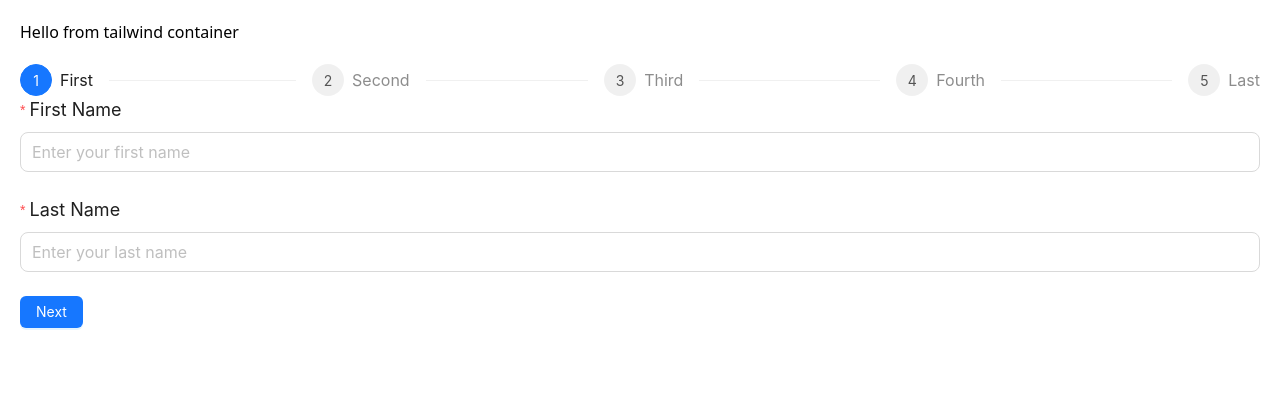
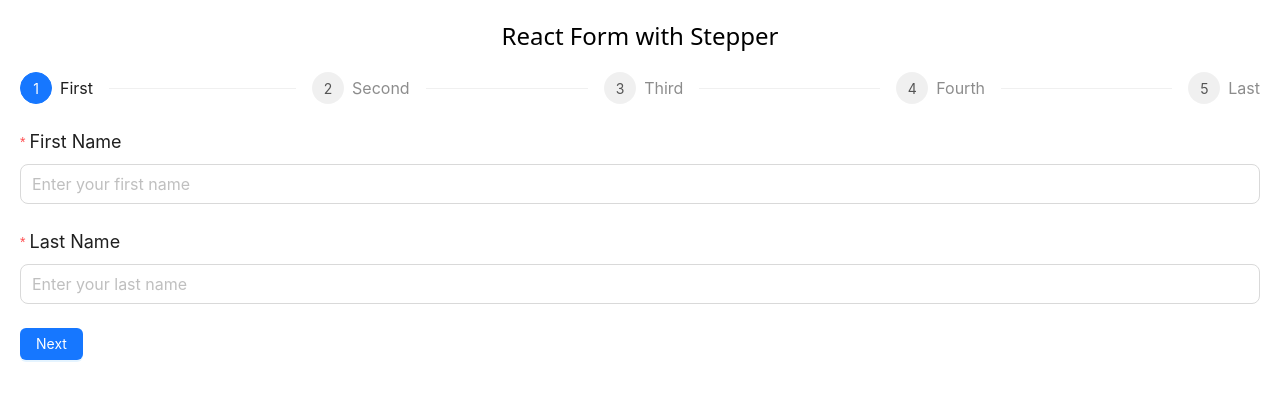
Before and after one commit to moonseopage1/stepper_form, a React (Vite) app: page / in a window 1280 px wide. Shown: the top 400 px of the page. Built offline with nearby package versions, Linux system fonts and the light colour scheme.

Commit message:
:recycle: modify some design

```diff
--- a/src/App.jsx
+++ b/src/App.jsx
@@ -3,7 +3,7 @@ import FormWithStepper from './components/FormWithStepper';
 const App = () => {
   return (
     <div className='max-w-7xl mx-auto p-5'>
-      <h2 className='mb-5'>Hello from tailwind container</h2>
+      <h2 className='mb-5 text-2xl text-center'>React Form with Stepper</h2>
       <FormWithStepper />
     </div>
   );
--- a/src/components/FormWithStepper.jsx
+++ b/src/components/FormWithStepper.jsx
@@ -1,10 +1,11 @@
 import { useState } from 'react';
-import { Button, Form, message, Steps } from 'antd';
+import { Button, Form, Steps } from 'antd';
 import Form1 from './Form1';
 import Form2 from './Form2';
 import Form3 from './Form3';
 import Form4 from './Form4';
 import Form5 from './Form5';
+import toast from 'react-hot-toast';
 
 const steps = [
     { id: 1, title: 'First', name: 'step1', content: <Form1 /> },
@@ -32,7 +33,7 @@ const FormWithStepper = () => {
             setCurrent(current + 1);
             // eslint-disable-next-line no-unused-vars
         } catch (err) {
-            message.error('Please complete this step before continuing.');
+            toast.error('Please complete this step before continuing.');
         }
     };
 
@@ -46,7 +47,7 @@ const FormWithStepper = () => {
             return { ...acc, ...stepGroup };
         }, {});
         console.log('✅ Final submitted values:', flatValues);
-        message.success('Form submitted successfully!');
+        toast.success('Form submitted successfully!');
     };
 
     const items = steps.map(item => ({ key: item.title, title: item.title }));
@@ -61,12 +62,14 @@ const FormWithStepper = () => {
                 layout="vertical"
                 className="p-4 space-y-6"
             >
-                {steps.map((step, index) => (
-                    <div key={step.id} style={{ display: current === index ? 'block' : 'none' }}>
-                        {step.content}
-                    </div>
-                ))}
+                <div className='mt-6'>
+                    {steps.map((step, index) => (
+                        <div key={step.id} style={{ display: current === index ? 'block' : 'none' }}>
+                            {step.content}
+                        </div>
+                    ))}
 
+                </div>
                 <div className="mt-6 flex gap-4">
                     {current > 0 && (
                         <Button onClick={prev}>Previous</Button>
```
